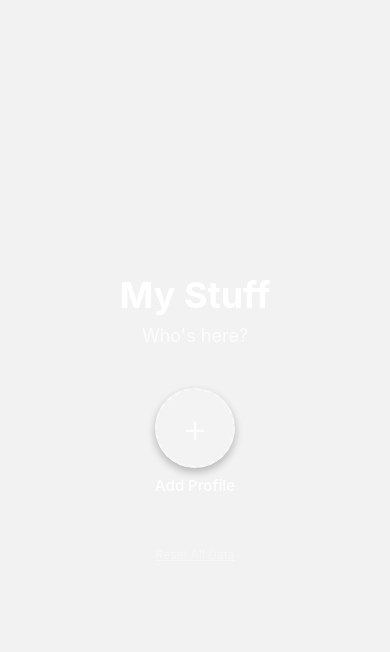
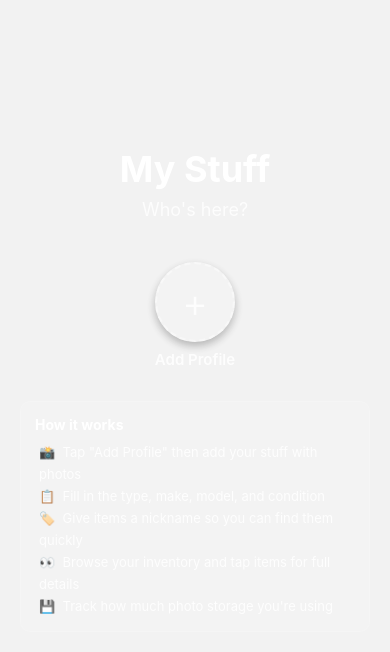
Before and after one commit to dps3ven/my_stuff, a React Native app: screen /Login in a window 390 px wide. Shown: the top 652 px of the page. Built offline with nearby package versions, Linux system fonts and the light colour scheme.

Commit message:
instructions

```diff
--- a/screens/DashboardScreen.js
+++ b/screens/DashboardScreen.js
@@ -23,6 +23,7 @@ export default function DashboardScreen({ navigation }) {
   const [loading, setLoading] = useState(true);
   const [happyMessage] = useState(() => HAPPY_MESSAGES[Math.floor(Math.random() * HAPPY_MESSAGES.length)]);
   const [allPhotos, setAllPhotos] = useState([]);
+  const [showTips, setShowTips] = useState(false);
 
   useEffect(() => {
     const unsubscribe = navigation.addListener('focus', () => {
@@ -109,14 +110,19 @@ export default function DashboardScreen({ navigation }) {
           <Text style={styles.whyText}>{happyMessage}</Text>
         </View>
 
+        <TouchableOpacity onPress={() => setShowTips(!showTips)} style={styles.tipsToggle}>
+          <Text style={styles.tipsToggleText}>{showTips ? '▾ Hide tips' : '▸ How it works'}</Text>
+        </TouchableOpacity>
+
+        {showTips && (
           <View style={styles.tipsCard}>
-          <Text style={styles.tipsTitle}>How it works</Text>
-          <Text style={styles.tipItem}>📸  Tap "Add Stuff" to catalog an item</Text>
+            <Text style={styles.tipItem}>📸  Tap "Add Stuff" to photograph and catalog an item</Text>
             <Text style={styles.tipItem}>📋  Fill in the type, make, model, and condition</Text>
             <Text style={styles.tipItem}>🏷️  Give it a nickname so you can find it quickly</Text>
             <Text style={styles.tipItem}>👀  Tap "View Stuff" to browse your inventory</Text>
             <Text style={styles.tipItem}>💾  Photos card shows storage used — tap it to see all photos</Text>
           </View>
+        )}
 
         <View style={styles.statsContainer}>
           <TouchableOpacity
@@ -240,11 +246,14 @@ const styles = StyleSheet.create({
     borderWidth: 1,
     borderColor: 'rgba(255, 255, 255, 0.15)',
   },
-  tipsTitle: {
-    fontSize: 14,
-    fontWeight: '700',
-    color: '#fff',
-    marginBottom: 8,
+  tipsToggle: {
+    marginBottom: 10,
+    padding: 8,
+  },
+  tipsToggleText: {
+    fontSize: 13,
+    color: 'rgba(255, 255, 255, 0.7)',
+    fontWeight: '600',
   },
   tipItem: {
     fontSize: 13,
--- a/screens/LoginScreen.js
+++ b/screens/LoginScreen.js
@@ -235,6 +235,15 @@ export default function LoginScreen({ navigation }) {
           </View>
         ) : null}
 
+        <View style={styles.tipsCard}>
+          <Text style={styles.tipsTitle}>How it works</Text>
+          <Text style={styles.tipItem}>📸  Tap "Add Profile" then add your stuff with photos</Text>
+          <Text style={styles.tipItem}>📋  Fill in the type, make, model, and condition</Text>
+          <Text style={styles.tipItem}>🏷️  Give items a nickname so you can find them quickly</Text>
+          <Text style={styles.tipItem}>👀  Browse your inventory and tap items for full details</Text>
+          <Text style={styles.tipItem}>💾  Track how much photo storage you're using</Text>
+        </View>
+
         <TouchableOpacity onPress={resetAllData} style={styles.resetButton}>
           <Text style={styles.resetText}>Reset All Data</Text>
         </TouchableOpacity>
@@ -471,6 +480,26 @@ const styles = StyleSheet.create({
     fontSize: 12,
     textDecorationLine: 'underline',
   },
+  tipsCard: {
+    backgroundColor: 'rgba(255, 255, 255, 0.08)',
+    borderRadius: 10,
+    padding: 14,
+    marginTop: 20,
+    borderWidth: 1,
+    borderColor: 'rgba(255, 255, 255, 0.15)',
+  },
+  tipsTitle: {
+    fontSize: 14,
+    fontWeight: '700',
+    color: '#fff',
+    marginBottom: 8,
+  },
+  tipItem: {
+    fontSize: 13,
+    color: 'rgba(255, 255, 255, 0.85)',
+    lineHeight: 22,
+    paddingLeft: 4,
+  },
   modalOverlay: {
     flex: 1,
     backgroundColor: 'rgba(0, 0, 0, 0.6)',
```
Lines whose indentation alone changed are shown as unchanged.
